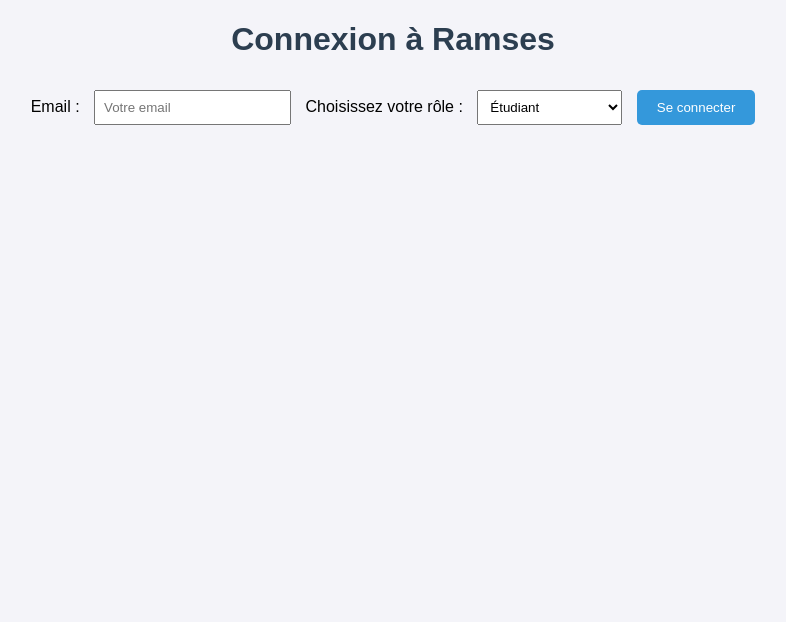
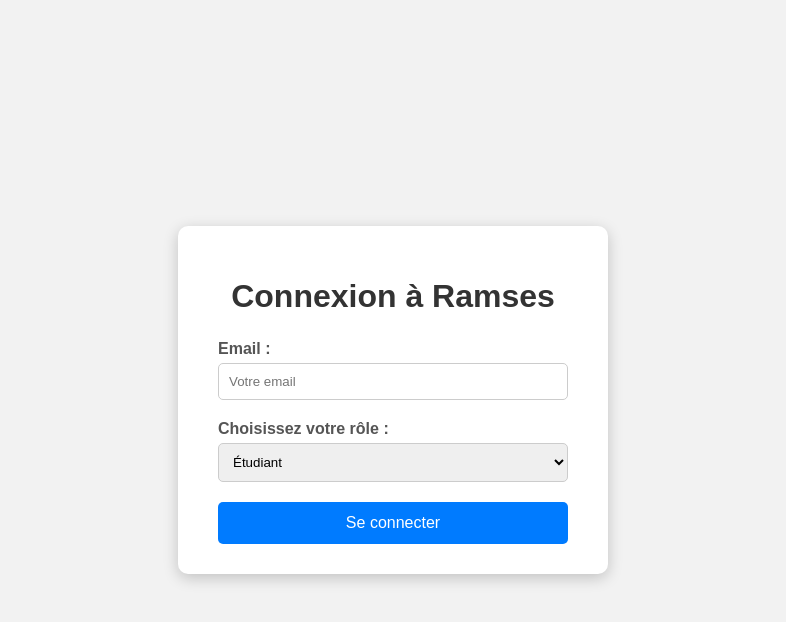
Before and after one commit to ElieDjuna/Plateforme-de-formation-, a website: page connexion.html in a window 1280 px wide. Shown: the whole page, without its empty margins (247-1033 px from the left). Drawn offline with Linux system fonts and the light colour scheme.

Commit message:
git add public/connexion.html git commit -m "Formulaire connexion complet avec styles" git push origin main

```diff
--- a/connexion.html
+++ b/connexion.html
@@ -3,9 +3,66 @@
 <head>
   <meta charset="UTF-8">
   <title>Connexion - Ramses</title>
-  <link rel="stylesheet" href="/style.css">
+  <style>
+    body {
+      font-family: Arial, sans-serif;
+      background-color: #f2f2f2;
+      display: flex;
+      justify-content: center;
+      align-items: center;
+      height: 100vh;
+      margin: 0;
+    }
+
+    .login-container {
+      background-color: #fff;
+      padding: 30px 40px;
+      border-radius: 10px;
+      box-shadow: 0 4px 15px rgba(0,0,0,0.2);
+      width: 350px;
+    }
+
+    h1 {
+      text-align: center;
+      color: #333;
+      margin-bottom: 25px;
+    }
+
+    label {
+      display: block;
+      margin-bottom: 5px;
+      font-weight: bold;
+      color: #555;
+    }
+
+    input, select {
+      width: 100%;
+      padding: 10px;
+      margin-bottom: 20px;
+      border: 1px solid #ccc;
+      border-radius: 5px;
+      box-sizing: border-box;
+    }
+
+    button {
+      width: 100%;
+      padding: 12px;
+      background-color: #007BFF;
+      color: white;
+      border: none;
+      border-radius: 5px;
+      font-size: 16px;
+      cursor: pointer;
+    }
+
+    button:hover {
+      background-color: #0056b3;
+    }
+  </style>
 </head>
 <body>
+
+  <div class="login-container">
     <h1>Connexion à Ramses</h1>
 
     <form action="/dashboard" method="POST">
@@ -21,6 +78,7 @@
 
       <button type="submit">Se connecter</button>
     </form>
+  </div>
 
 </body>
 </html>
```
Lines whose indentation alone changed are shown as unchanged.
